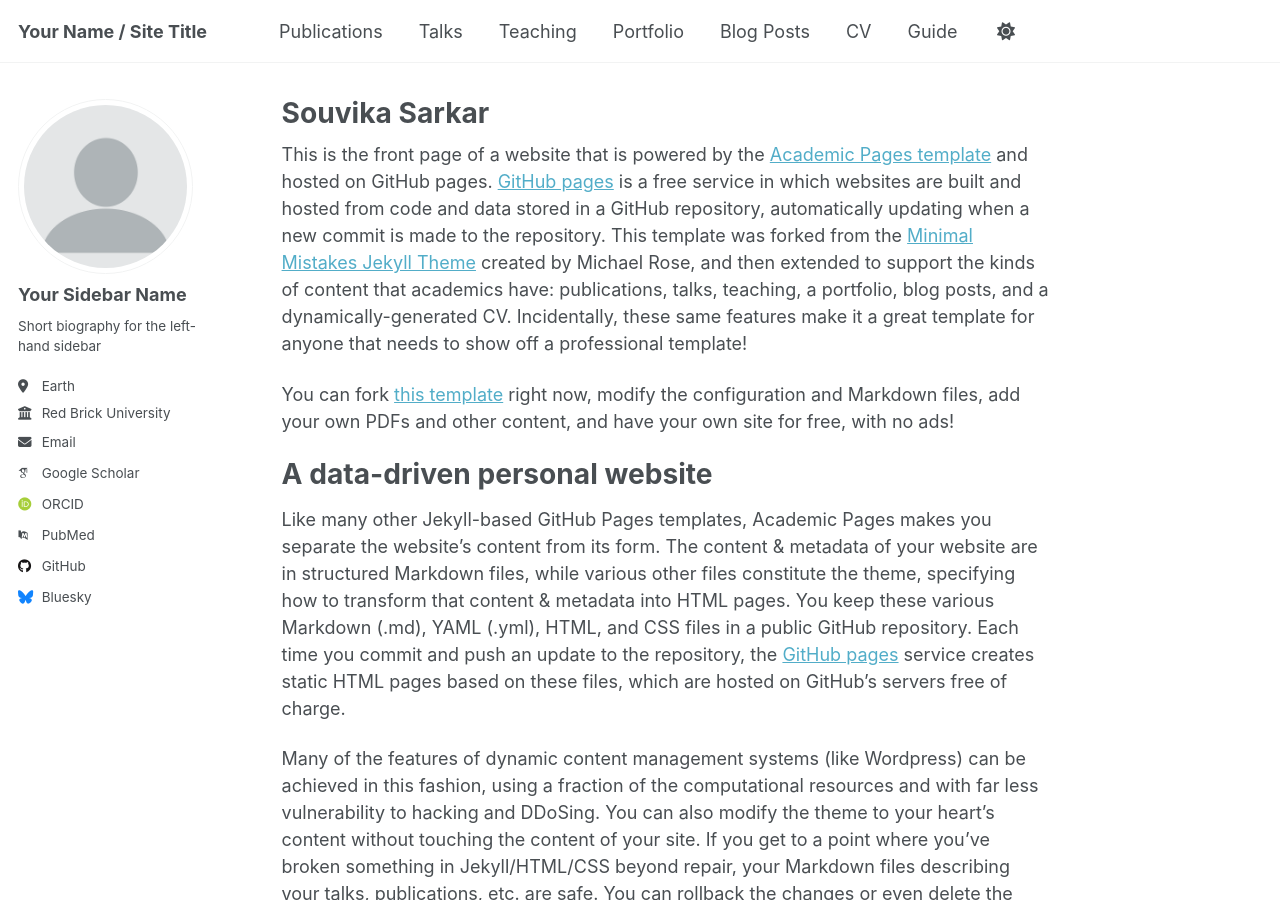
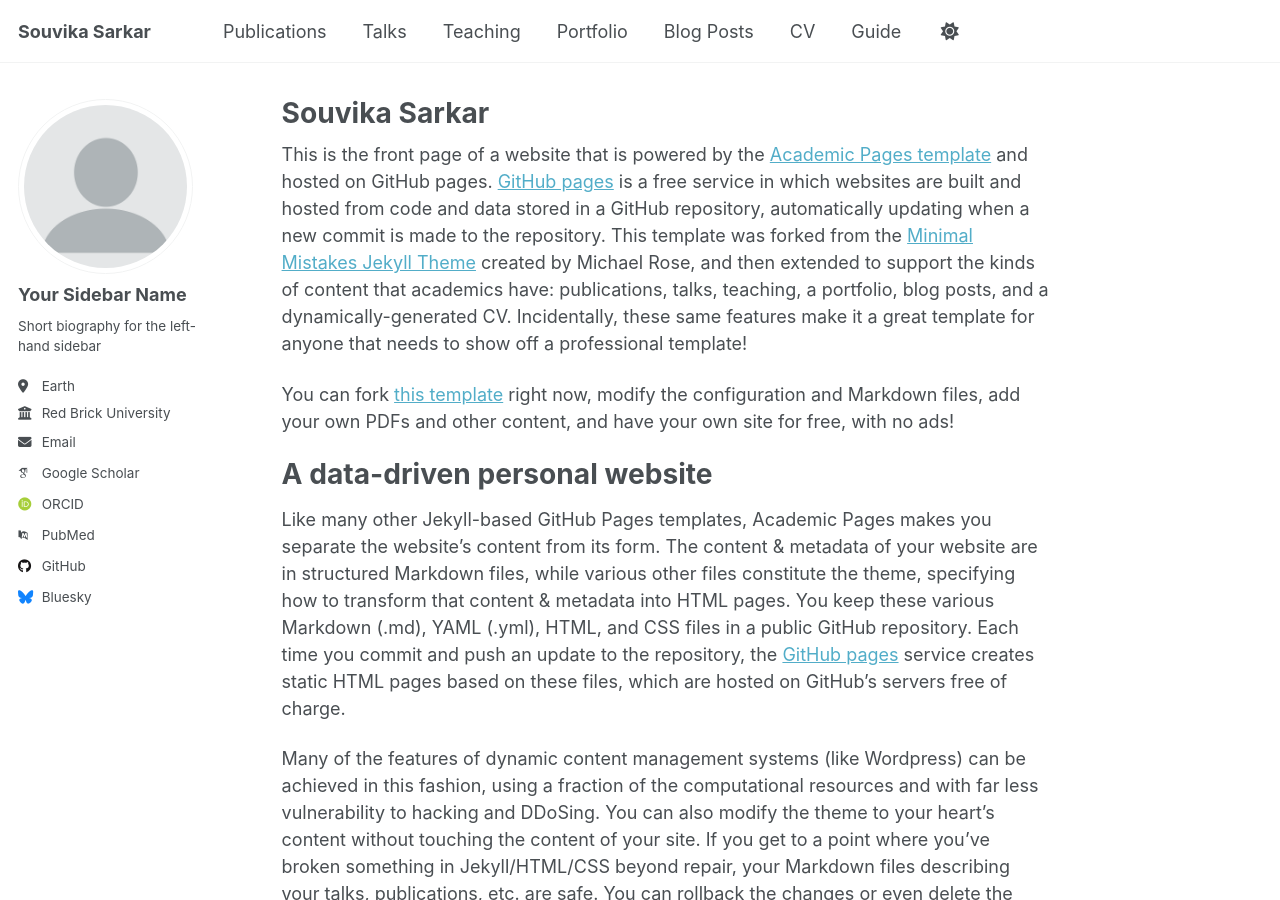
Before and after one commit to souvikasarkar/souvikasarkar.github.io, a Jekyll site: the page built from _pages/about.md, in a window 1280 px wide and 900 px high. Built offline with Jekyll 4.4.1, drawn with Linux system fonts in a browser that asks for light colours; some web fonts are replaced; a script that is not in the unit is left out.

Commit message:
Update config to update Name

```diff
--- a/_config.yml
+++ b/_config.yml
@@ -9,7 +9,7 @@
 # Basic Site Settings
 locale                   : "en-US"
 site_theme               : "default" # Currently available options are "default", "air"
-title                    : "Your Name / Site Title"
+title                    : "Souvika Sarkar"
 title_separator          : "-"
 name                     : &name "Your Name"
 description              : &description "Your Name's academic portfolio"   # Update this with a general description of your site, this is the default if not overridden by a page
```
